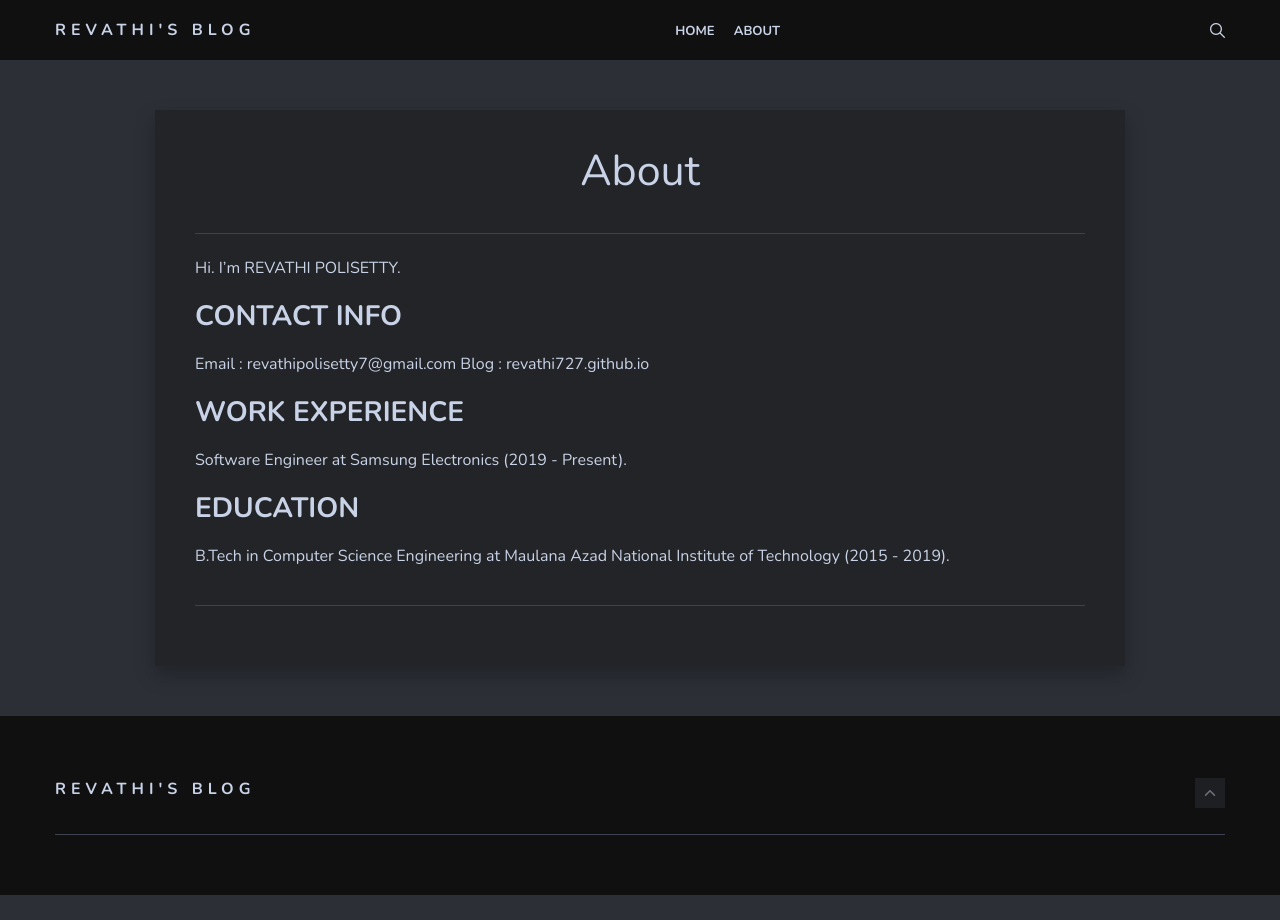
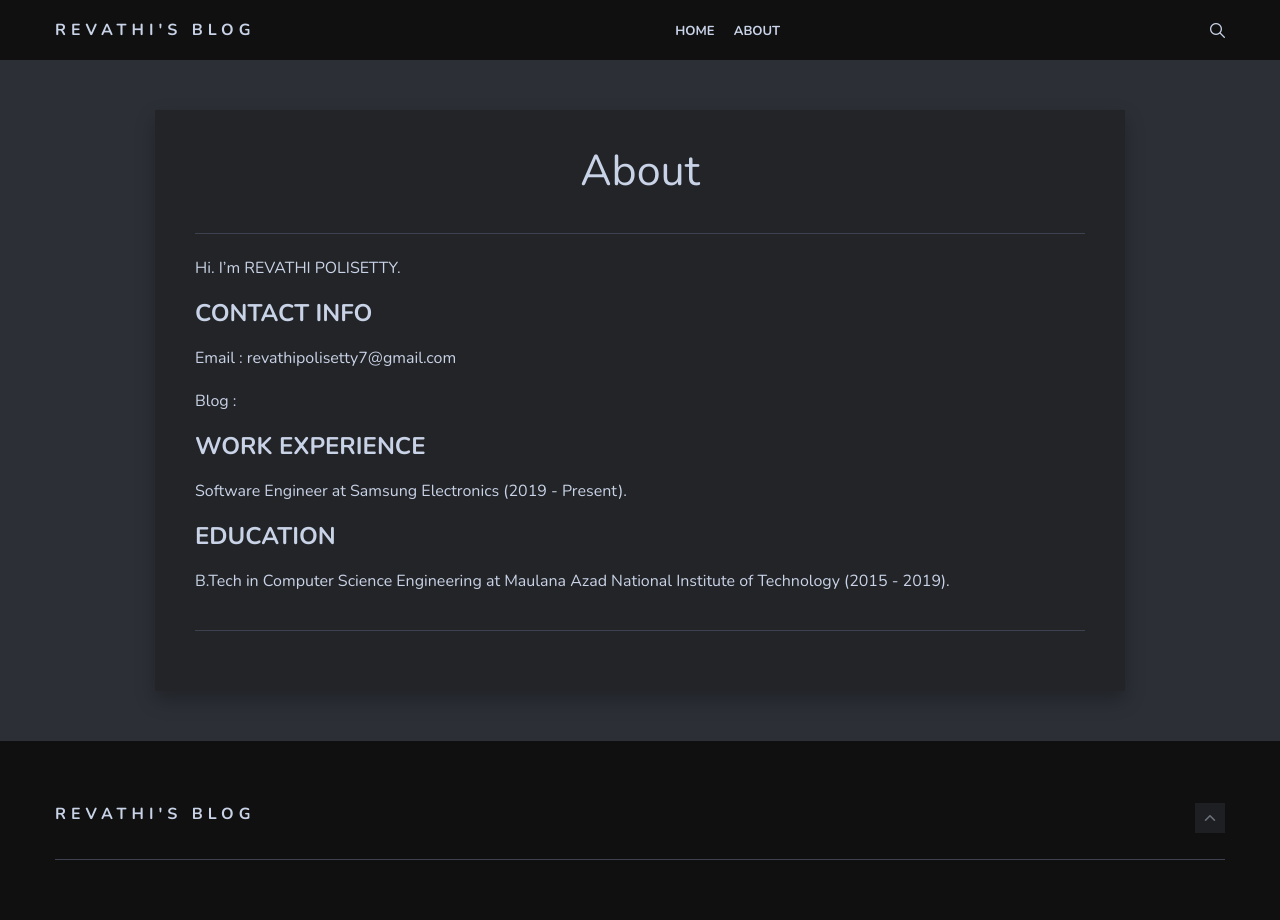
Before and after one commit to revathi727/revathi727.github.io, a Jekyll site: the page built from _pages/about.md, in a window 1280 px wide. Built offline with Jekyll 4.4.1, drawn with Linux system fonts in a browser that asks for light colours; nearby versions of some CDN libraries.

Commit message:
Update about.md

```diff
--- a/_pages/about.md
+++ b/_pages/about.md
@@ -7,15 +7,16 @@ permalink: /about/
 
 Hi. I'm REVATHI POLISETTY.
 
-## CONTACT INFO
+### CONTACT INFO
 
 Email : revathipolisetty7@gmail.com
-Blog : revathi727.github.io
 
-## WORK EXPERIENCE
+Blog : <revathi727.github.io>
+
+### WORK EXPERIENCE
 
 Software Engineer at Samsung Electronics (2019 - Present).
 
-## EDUCATION
+### EDUCATION
 
 B.Tech in Computer Science Engineering at Maulana Azad National Institute of Technology (2015 - 2019).
```
